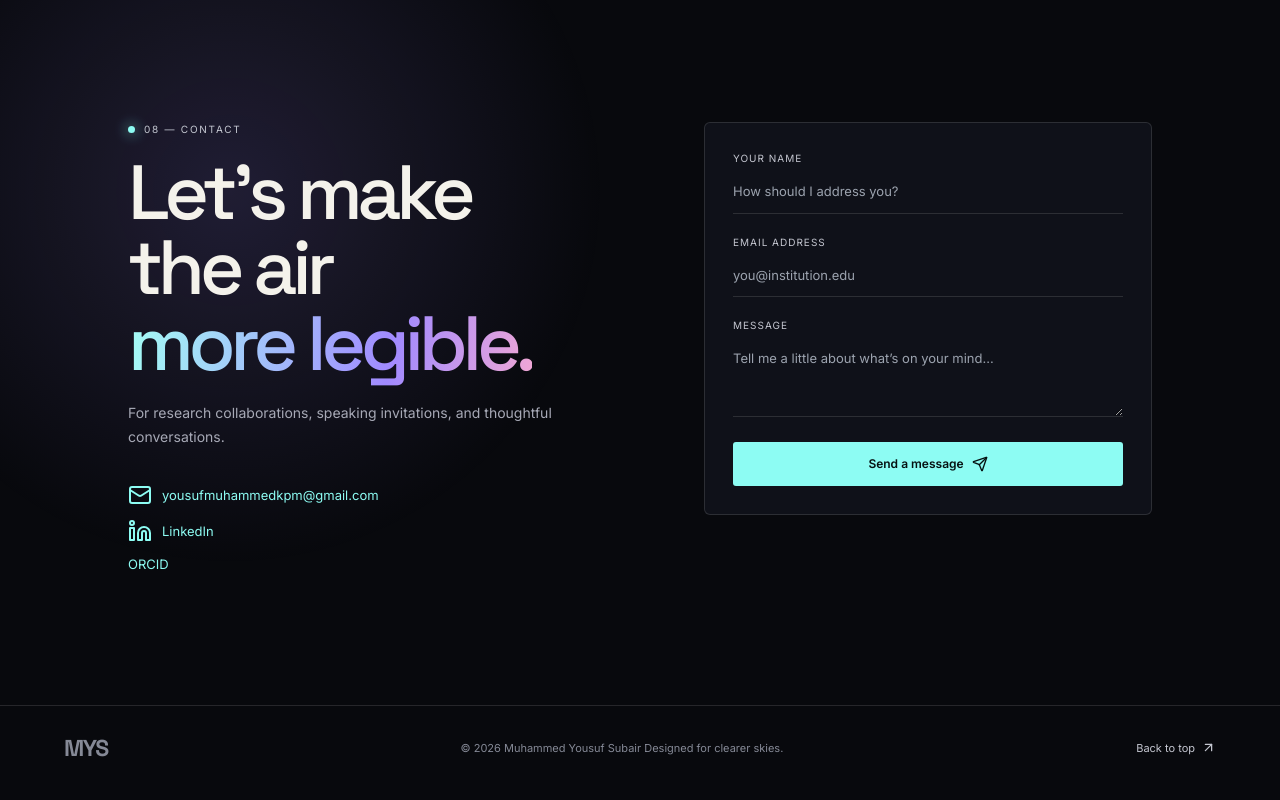
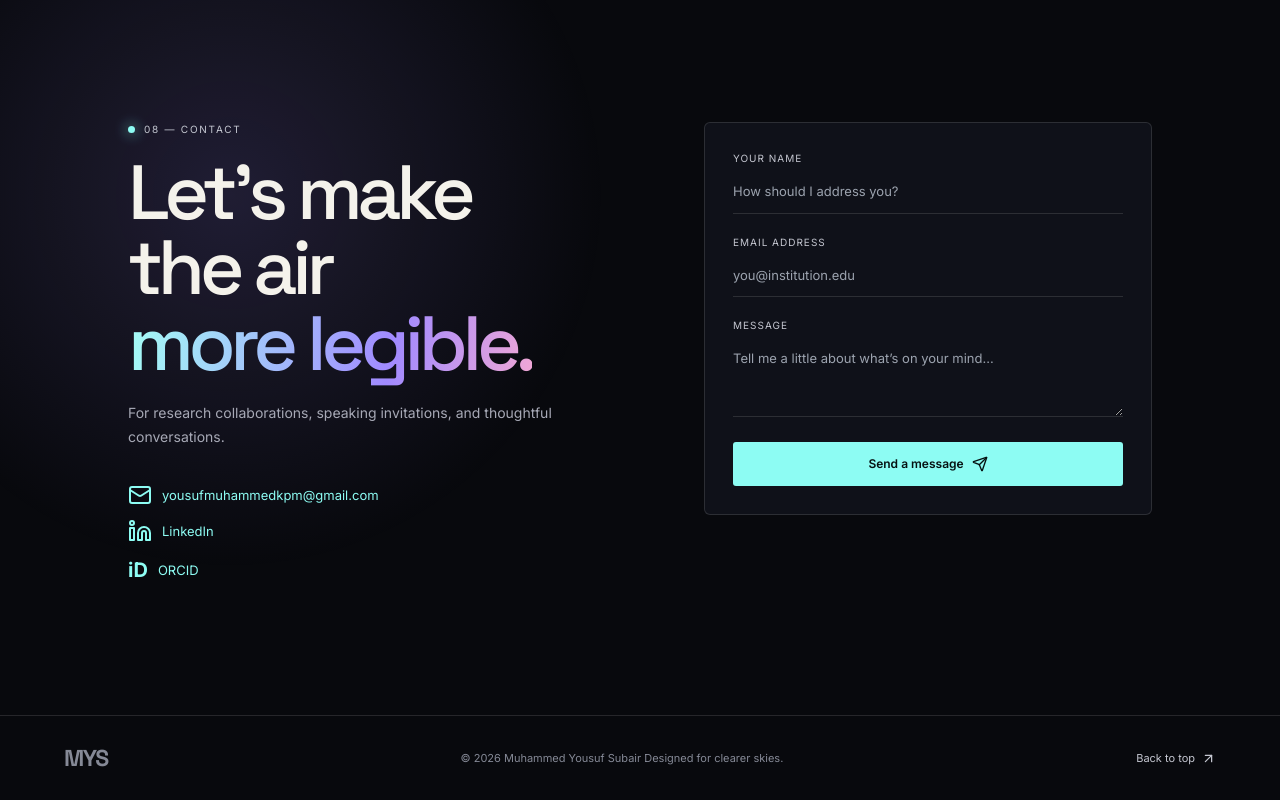
Before and after one commit to mysubair/mysubair.github.io, a Next.js app: page / in a window 1280 px wide. Shown: the part 4659-5459 px from the top of the page. Built offline with nearby package versions, Linux system fonts and the light colour scheme.

Commit message:
Add bold styling to ORCID link text

```diff
--- a/components/research-site.tsx
+++ b/components/research-site.tsx
@@ -192,6 +192,7 @@ yousufmuhammedkpm@gmail.com</a><a
   target="_blank"
   rel="noopener noreferrer"
 >
+  <span style={{ fontWeight: 700, fontSize: "20px" }}>iD</span>
   ORCID
 </a></div></Reveal><Reveal><form action="https://formspree.io/f/mqpzebwq" method="POST">
   <label>
```
